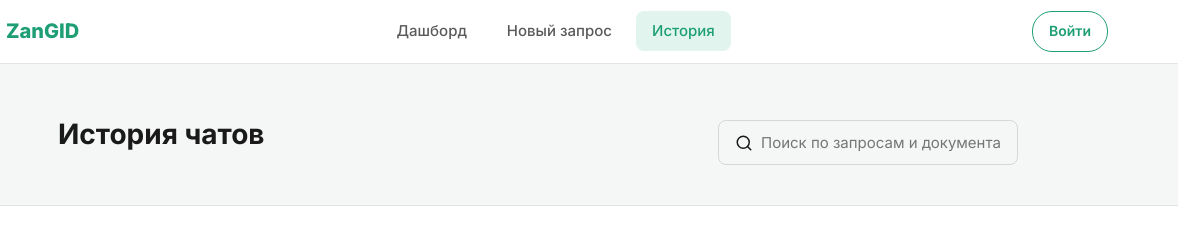
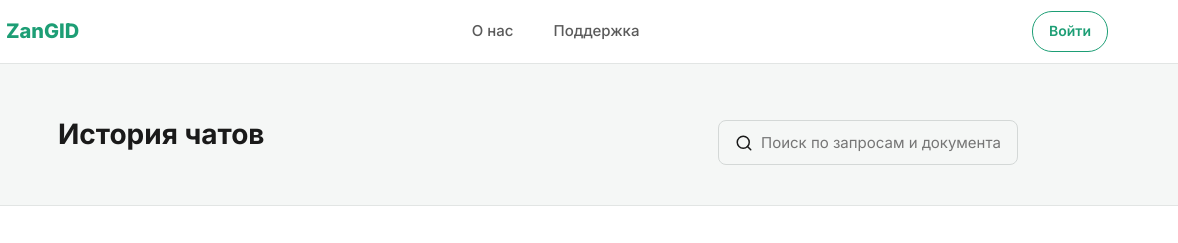
Before and after one commit to sayatalmatuly/ZanGID, a plain HTML site: page history.html in a window 1280 px wide. Shown: the top 243 px of the page, 102-1280 px from the left. Drawn offline with Linux system fonts and the light colour scheme.

Commit message:
исправление дизайна и кнопок

```diff
--- a/history.html
+++ b/history.html
@@ -15,7 +15,7 @@
   <!-- Навбар -->
   <nav class="navbar" id="navbar">
     <div class="navbar-inner">
-      <a href="dashboard.html" class="navbar-logo">
+      <a href="index.html" class="navbar-logo">
         <div class="navbar-logo-icon">
           <svg viewBox="0 0 64 78" fill="none" xmlns="http://www.w3.org/2000/svg">
             <g stroke="currentColor" stroke-linecap="round" stroke-linejoin="round">
@@ -40,9 +40,9 @@
       </a>
 
       <div class="navbar-nav" id="navbarNav">
-        <a href="dashboard.html" class="navbar-link">Дашборд</a>
-        <a href="chat.html" class="navbar-link">Новый запрос</a>
-        <a href="history.html" class="navbar-link active">История</a>
+        <a href="dashboard.html" class="navbar-link auth-user">Дашборд</a>
+        <a href="about.html" class="navbar-link">О нас</a>
+        <a href="support.html" class="navbar-link">Поддержка</a>
       </div>
 
       <div class="navbar-actions">
@@ -86,9 +86,9 @@
 
   <!-- Мобильное меню -->
   <div class="mobile-menu" id="mobileMenu">
-    <a href="dashboard.html" class="navbar-link">Дашборд</a>
-    <a href="chat.html" class="navbar-link">Новый запрос</a>
-    <a href="history.html" class="navbar-link active">История</a>
+    <a href="dashboard.html" class="navbar-link auth-user">Дашборд</a>
+    <a href="about.html" class="navbar-link">О нас</a>
+    <a href="support.html" class="navbar-link">Поддержка</a>
   </div>
 
   <section class="history-header">
```
Also changed, not shown: about.html (+2 -0 lines), chat.html (+5 -0 lines), dashboard.html (+3 -4 lines), index.html (+2 -0 lines), profile.html (+2 -2 lines), support.html (+2 -0 lines).
